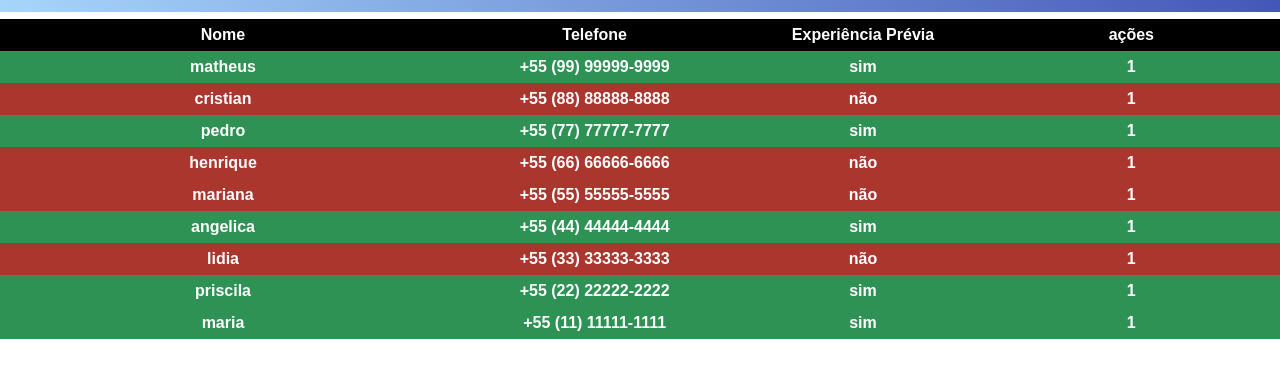
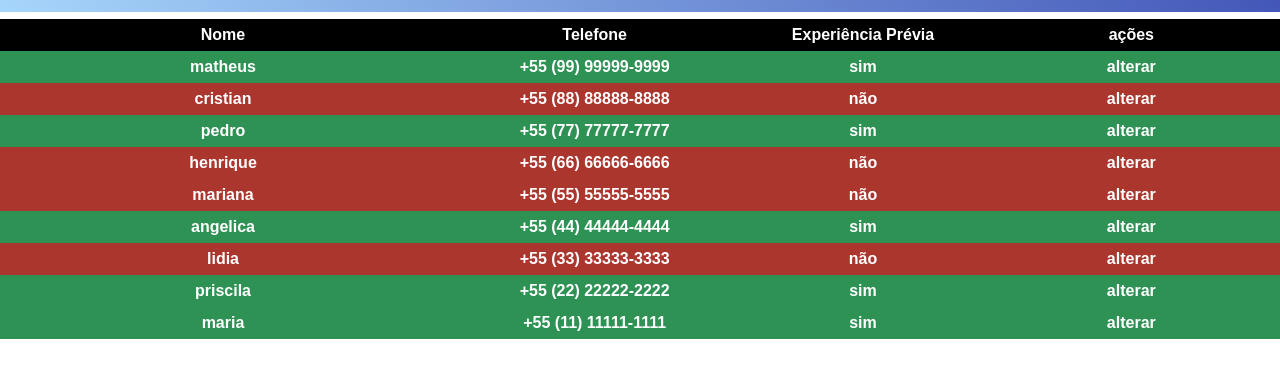
Before and after one commit to llDeveloperll/projeto-guiado-NWTB, a plain HTML site: page index.html in a window 1280 px wide. Shown: the part 56-434 px from the top of the page. Drawn offline with Linux system fonts and the light colour scheme.

Commit message:
Salvando para continuar amanha (erros: botão alterar > código js)

```diff
--- a/index.html
+++ b/index.html
@@ -75,6 +75,21 @@
 
         var prct = ['15%','10%','8%','10%']
 
+        function applyStylesheet(i,o,element,expState) {
+            element.style.backgroundColor = "#000000";
+            element.style.color = "white"
+            element.style.fontWeight = "bold"
+            element.style.padding = '7px'
+            element.style.textAlign = 'center'
+
+            if (i != 0) {
+                element.style.backgroundColor = (expState== "sim") ? "#2f9255" : "#ab362e";
+            } else {
+                element.style.verticalAlign = "top";
+                element.style.width = prct[o]
+            }
+        }
+
         function criarTabela(conteudo) {
             var tabela = document.createElement("table");
             var thead = document.createElement("thead");
@@ -84,27 +99,33 @@
             for (var i=0; i < conteudo.length; i++) {
                 var tr = document.createElement("tr");
 
+
                 for(var o=0;o<conteudo[i].length;o++){
 
-                    var t = document.createElement(thd(i));
-                    t.style.backgroundColor = "#000000";
-                    t.style.color = "white"
-                    t.style.fontWeight = "bold"
-                    t.style.padding = '7px'
-                    t.style.textAlign = 'center'
+                    if (o != conteudo[i].length) {
 
-                    if (conteudo[i][2] != "Experiência Prévia") {
-                        t.style.backgroundColor = (conteudo[i][2] == "sim") ? "#2f9255" : "#ab362e";
-                    } else {
-                        t.style.verticalAlign = "top";
-                        t.style.width = prct[o]
-                    }
+                        var t = document.createElement(thd(i));
 
-                    var texto=document.createTextNode(conteudo[i][o]);
-                    t.appendChild(texto);
+                        var texto=document.createTextNode(conteudo[i][o]);
+                        t.appendChild(texto);
+
+                        applyStylesheet(i,o,t,conteudo[i][2]);
+
+                    } else if ( o+1 == conteudo[i].length && i != 0) {
+                        console.log('here' + 0)
+                        var t = document.createElement('button');
+                        var texto=document.createTextNode(conteudo[i][o]);
+                        t.appendChild(texto);
+
+                    };
+
                     tr.appendChild(t);
+
                 }
+
+
                 (i==0)?thead.appendChild(tr):tbody.appendChild(tr);
+
             }
 
             table.appendChild(thead);
@@ -114,15 +135,15 @@
 
         criarTabela([
             ["Nome", "Telefone","Experiência Prévia","ações"],
-            ["matheus",  "+55 (99) 99999-9999","sim","1"],
-            ["cristian", "+55 (88) 88888-8888","não","1"],
-            ["pedro",    "+55 (77) 77777-7777","sim","1"],
-            ["henrique", "+55 (66) 66666-6666","não","1"],
-            ["mariana", "+55 (55) 55555-5555","não","1"],
-            ["angelica", "+55 (44) 44444-4444","sim","1"],
-            ["lidia", "+55 (33) 33333-3333","não","1"],
-            ["priscila", "+55 (22) 22222-2222","sim","1"],
-            ["maria", "+55 (11) 11111-1111","sim","1"]
+            ["matheus",  "+55 (99) 99999-9999","sim","alterar"],
+            ["cristian", "+55 (88) 88888-8888","não","alterar"],
+            ["pedro",    "+55 (77) 77777-7777","sim","alterar"],
+            ["henrique", "+55 (66) 66666-6666","não","alterar"],
+            ["mariana", "+55 (55) 55555-5555","não","alterar"],
+            ["angelica", "+55 (44) 44444-4444","sim","alterar"],
+            ["lidia", "+55 (33) 33333-3333","não","alterar"],
+            ["priscila", "+55 (22) 22222-2222","sim","alterar"],
+            ["maria", "+55 (11) 11111-1111","sim","alterar"]
         ])
     </script>
 </html>
```
